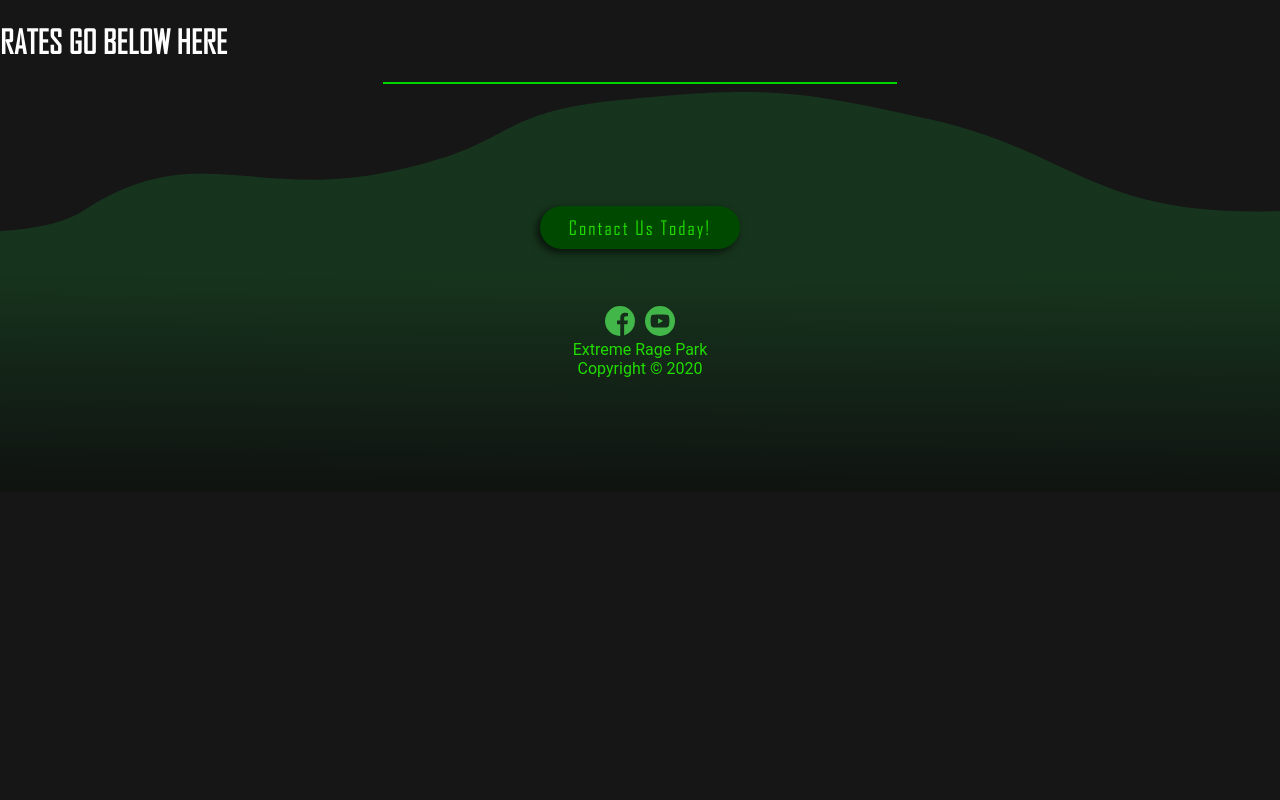
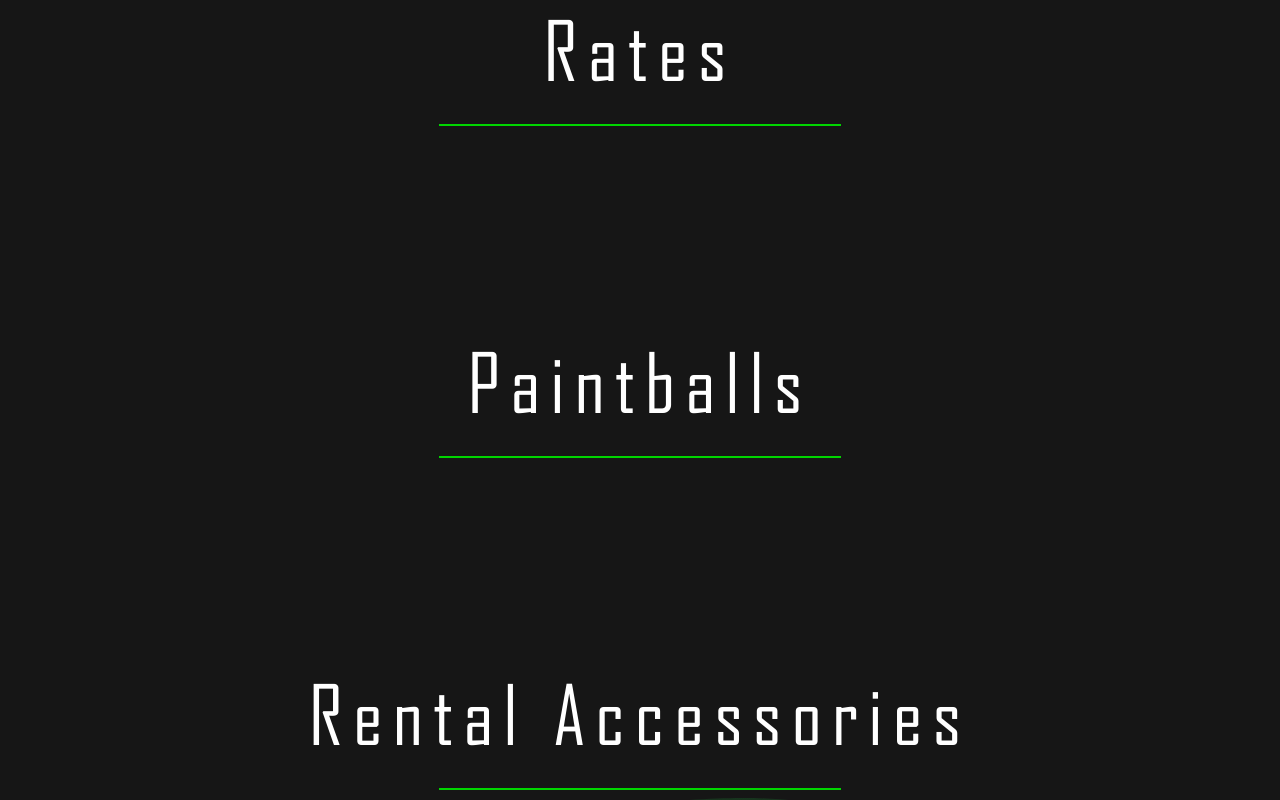
Before and after one commit to Ecnavda/erpark_remodel, a React (Create React App) app: page /pricing in a window 1280 px wide. Shown: the part 3140-3940 px from the top of the page. Before the commit the page ends 3632 px from the top, so only its background shows below. Built offline with nearby package versions, Linux system fonts and the light colour scheme; a web font is replaced by a local one.

Commit message:
Added the rates, paintballs, and rental accessories sections.

```diff
--- a/src/pages/Pricing/index.js
+++ b/src/pages/Pricing/index.js
@@ -53,9 +53,25 @@ const Pricing = () => {
                 </div>
             </div>
             <div class="section">
-                <h1>RATES GO BELOW HERE</h1>
-
-                <hr/>
+                <div class="playerPackageContainer">
+                    <span id="playerPackageTitle">Rates</span>
+                    <br/>
+                    <hr class="slime"/>
+                </div>
+            </div>
+            <div class="section">
+                <div class="playerPackageContainer">
+                    <span id="playerPackageTitle">Paintballs</span>
+                    <br/>
+                    <hr class="slime"/>
+                </div>
+            </div>
+            <div class="section">
+                <div class="playerPackageContainer">
+                    <span id="playerPackageTitle">Rental Accessories</span>
+                    <br/>
+                    <hr class="slime"/>
+                </div>
             </div>
         </div>
     )
```
